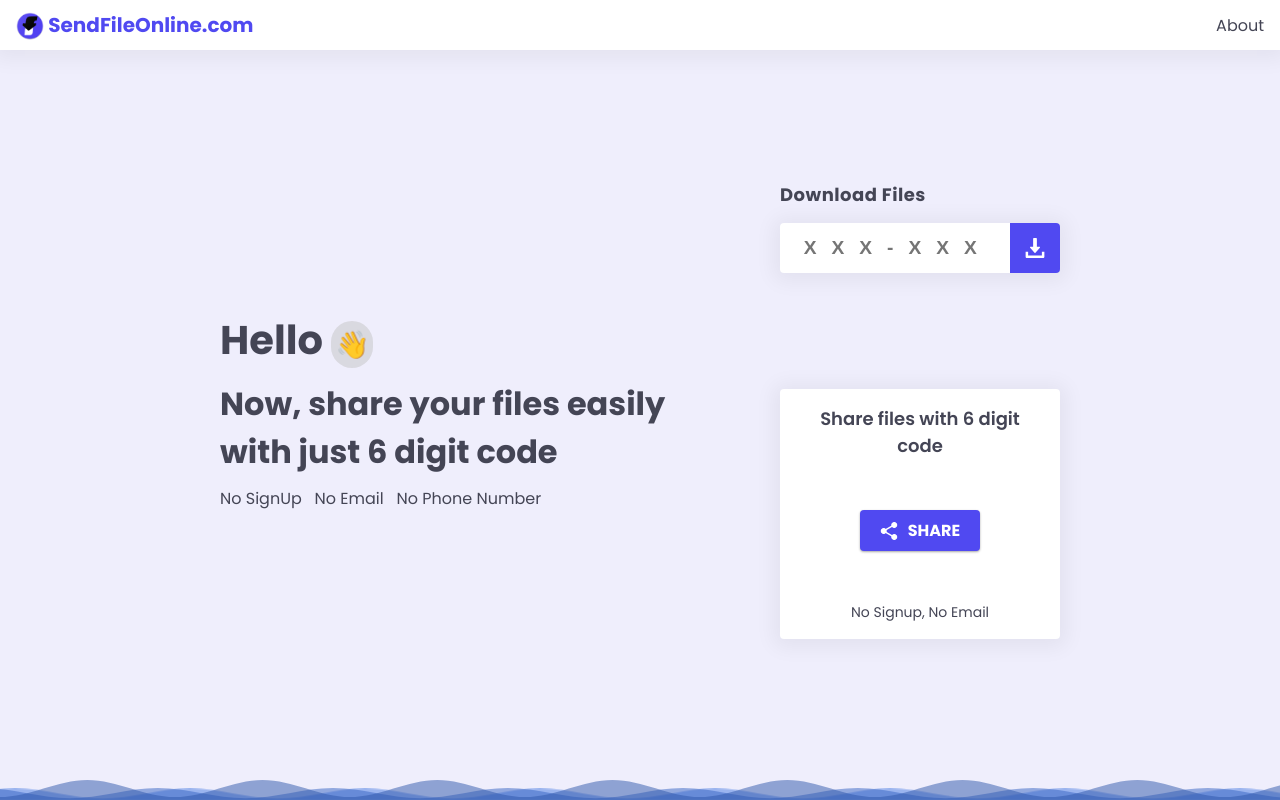
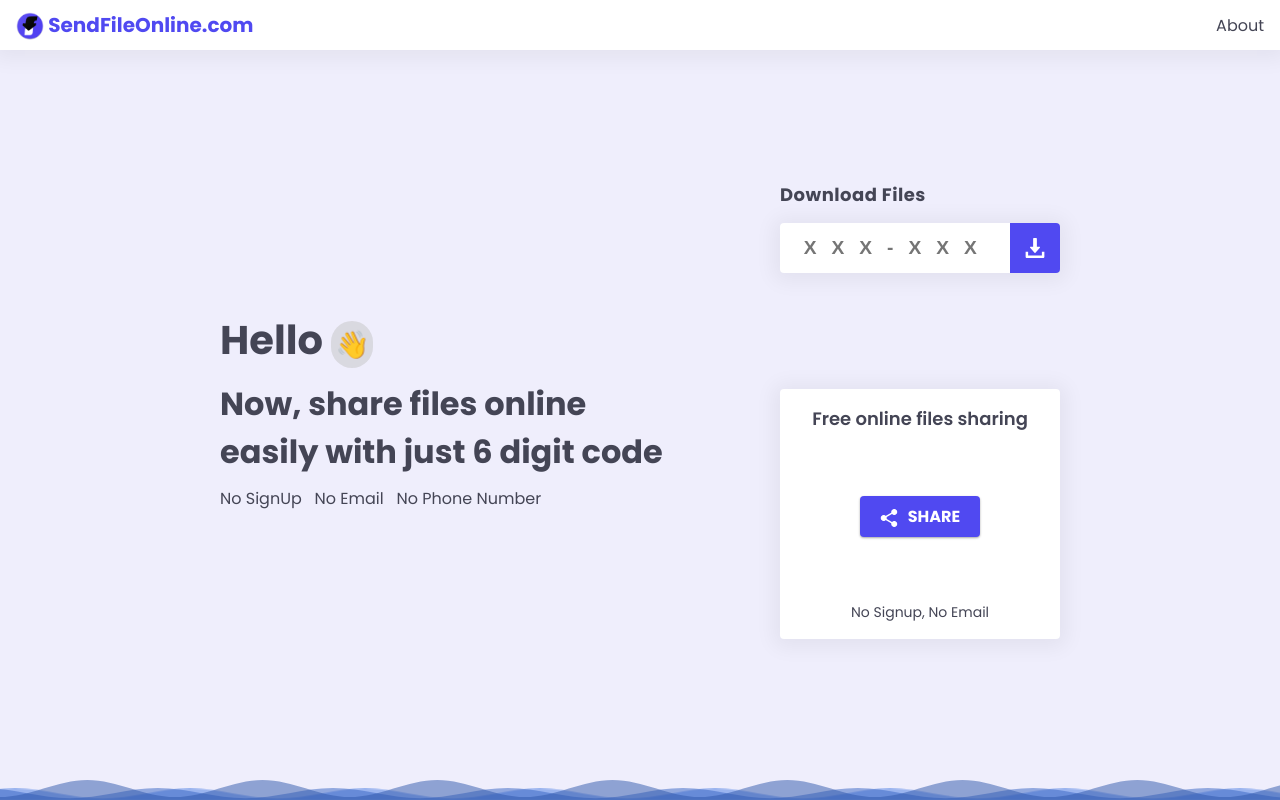
Before and after one commit to spurushottam13/sendfastv2, a React (Create React App) app: page / in a window 1280 px wide. Built offline with nearby package versions, Linux system fonts and the light colour scheme; no server answers.

Commit message:
[SEO] updates the keywords

```diff
--- a/src/App.css
+++ b/src/App.css
@@ -104,3 +104,7 @@ body{
   max-width: calc(100% - 50px);
   overflow: unset;
 }
+
+.zero-margin{
+  margin: 0;
+}
--- a/src/components/LeftContent/index.js
+++ b/src/components/LeftContent/index.js
@@ -7,9 +7,9 @@ export default function LeftContent() {
                 <div className="hello-wrapper">
                     Hello <span className="hello-emoji" role="img" aria-label="hello">👋 </span>
                 </div>
-                <div className="comment">
-                    Now, share your files easily with just 6 digit code
-                </div>
+                <h1 className="comment zero-margin">
+                    Now, share files online easily with just 6 digit code
+                </h1>
                 <div>
                     <div>
                        No SignUp &nbsp; No Email &nbsp; No Phone Number
--- a/src/components/Main/index.js
+++ b/src/components/Main/index.js
@@ -15,7 +15,7 @@ export default function Main() {
                 shouldRenderChild && (
                     <Fragment>
                         <div className="t1">
-                            <div className="t2">Now, share your files easily with just 6 digit code</div>
+                            <h1 className="t2 zero-margin">Now, share files online easily with just 6 digit code</h1>
                             {/* <div className="t3">No SignUp   No Email   No Phone Number</div> */}
                         </div>
                         <Download setIsDownload={setIsDownload} setFileBucket={setFileBucket} isMounted={isDownload} />
--- a/src/components/Upload/index.js
+++ b/src/components/Upload/index.js
@@ -64,9 +64,9 @@ export default function Upload({ setIsDownload }) {
 
    return (
       <Fragment>
-         <div className="title">
-            Share files with 6 digit code
-         </div>
+         <h1 className="title zero-margin">
+            Free online files sharing
+         </h1>
          <div className="share-btn" onClick={_ => fileInput.current.click()}>
             <input
                className="hidden"
```
